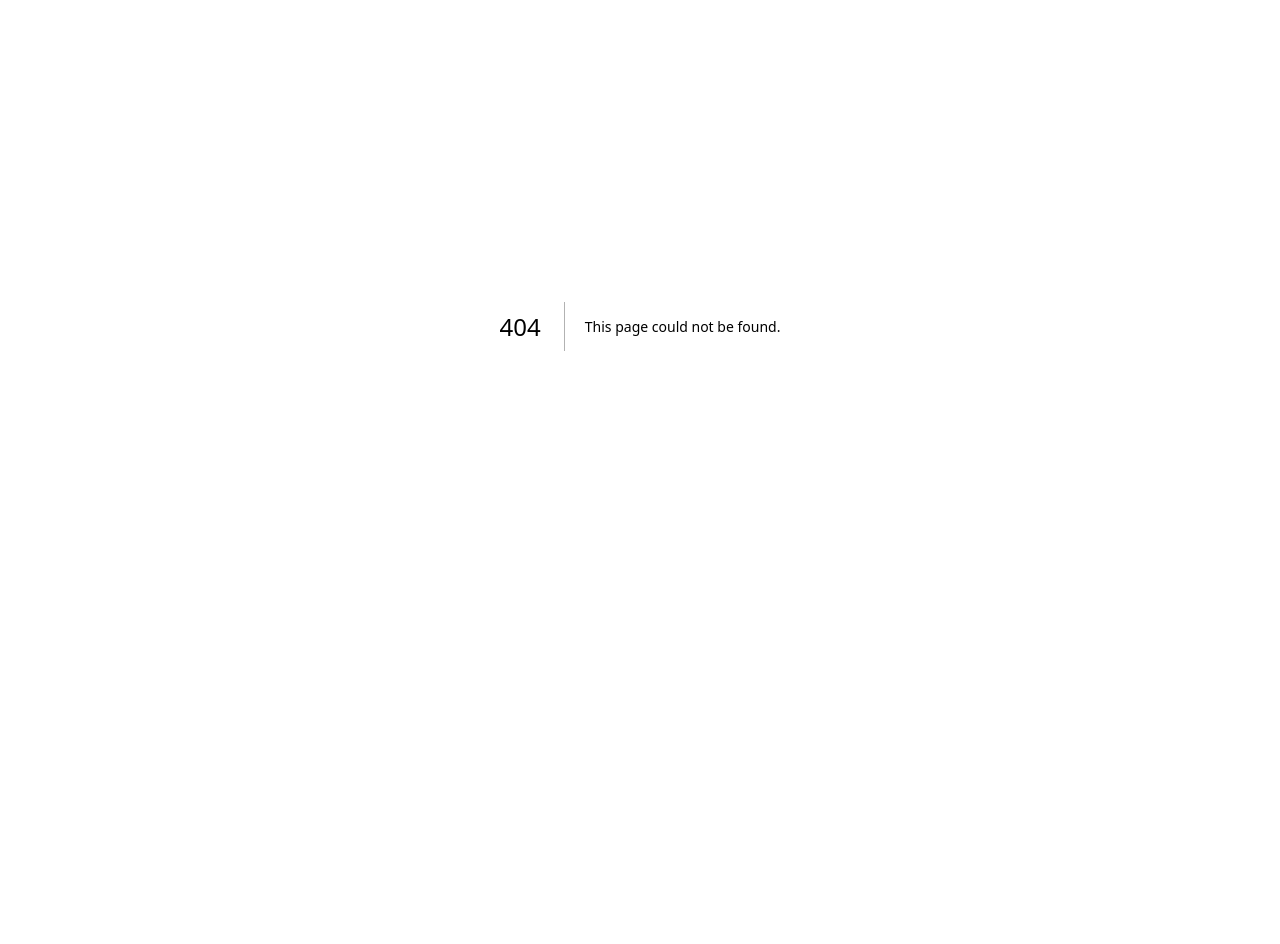
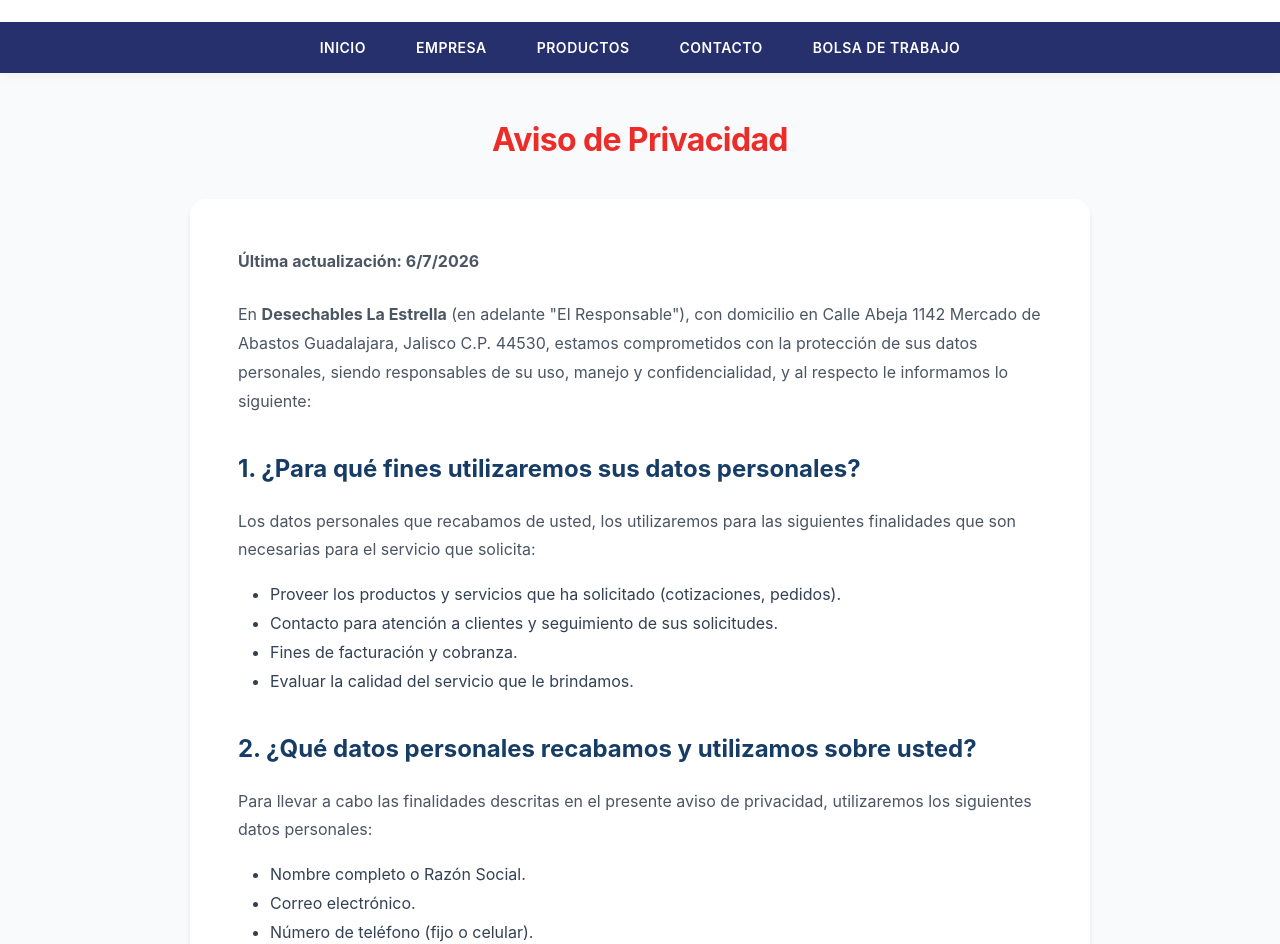
Before and after one commit to arturouc10/desechables-estrella, a Next.js app: page /privacidad in a window 1280 px wide. Before the commit this address had no page. Shown: the part 74-1018 px from the top of the page. Before the commit the page ends 800 px from the top, so only its background shows below. Built offline with nearby package versions, Linux system fonts and the light colour scheme.

Commit message:
Aviso de Privacidad

```diff
--- a/next.config.mjs
+++ b/next.config.mjs
@@ -8,6 +8,7 @@
       },
     ],
   },
+  poweredByHeader: false,
   async headers() {
     return [
       {
@@ -25,6 +26,18 @@
             key: 'Referrer-Policy',
             value: 'strict-origin-when-cross-origin',
           },
+          {
+            key: 'Strict-Transport-Security',
+            value: 'max-age=63072000; includeSubDomains; preload',
+          },
+          {
+            key: 'Content-Security-Policy',
+            value: "default-src 'self'; script-src 'self' 'unsafe-eval' 'unsafe-inline'; style-src 'self' 'unsafe-inline'; img-src 'self' data: https://res.cloudinary.com; font-src 'self' data:;",
+          },
+          {
+            key: 'Permissions-Policy',
+            value: "camera=(), microphone=(), geolocation=(), browsing-topics=()",
+          }
         ],
       },
     ];
--- /dev/null
+++ b/src/app/(tienda)/privacidad/page.tsx
@@ -0,0 +1,72 @@
+import PageLayout from '@/components/PageLayout';
+
+export const metadata = {
+  title: 'Aviso de Privacidad | Desechables la Estrella',
+  description: 'Aviso de privacidad de Desechables la Estrella, de acuerdo con la Ley Federal de Protección de Datos Personales en Posesión de los Particulares.',
+};
+
+export default function PrivacidadPage() {
+  return (
+    <PageLayout>
+      <div style={{ textAlign: 'center', marginBottom: '2rem' }}>
+        <h1 className="titulo" style={{ fontSize: '32px', marginBottom: '1rem' }}>Aviso de Privacidad</h1>
+      </div>
+
+      <div style={{ maxWidth: '900px', margin: '2rem auto', fontSize: '16px', color: '#334155', lineHeight: '1.8', background: '#fff', padding: '3rem', borderRadius: '1rem', boxShadow: '0 4px 6px -1px rgba(0,0,0,0.1)' }}>
+
+        <p style={{ marginBottom: '1.5rem', fontWeight: 'bold' }}>Última actualización: {new Date().toLocaleDateString('es-MX')}</p>
+
+        <p style={{ marginBottom: '1.5rem' }}>
+          En <strong>Desechables La Estrella</strong> (en adelante "El Responsable"), con domicilio en Calle Abeja 1142 Mercado de Abastos Guadalajara, Jalisco C.P. 44530, estamos comprometidos con la protección de sus datos personales, siendo responsables de su uso, manejo y confidencialidad, y al respecto le informamos lo siguiente:
+        </p>
+
+        <h2 style={{ fontSize: '1.5rem', color: '#173c66', marginTop: '2rem', marginBottom: '1rem', fontWeight: 'bold' }}>
+          1. ¿Para qué fines utilizaremos sus datos personales?
+        </h2>
+        <p style={{ marginBottom: '1rem' }}>
+          Los datos personales que recabamos de usted, los utilizaremos para las siguientes finalidades que son necesarias para el servicio que solicita:
+        </p>
+        <ul style={{ listStyleType: 'disc', paddingLeft: '2rem', marginBottom: '1.5rem' }}>
+          <li>Proveer los productos y servicios que ha solicitado (cotizaciones, pedidos).</li>
+          <li>Contacto para atención a clientes y seguimiento de sus solicitudes.</li>
+          <li>Fines de facturación y cobranza.</li>
+          <li>Evaluar la calidad del servicio que le brindamos.</li>
+        </ul>
+
+        <h2 style={{ fontSize: '1.5rem', color: '#173c66', marginTop: '2rem', marginBottom: '1rem', fontWeight: 'bold' }}>
+          2. ¿Qué datos personales recabamos y utilizamos sobre usted?
+        </h2>
+        <p style={{ marginBottom: '1rem' }}>
+          Para llevar a cabo las finalidades descritas en el presente aviso de privacidad, utilizaremos los siguientes datos personales:
+        </p>
+        <ul style={{ listStyleType: 'disc', paddingLeft: '2rem', marginBottom: '1.5rem' }}>
+          <li>Nombre completo o Razón Social.</li>
+          <li>Correo electrónico.</li>
+          <li>Número de teléfono (fijo o celular).</li>
+          <li>Cualquier otra información que usted decida compartir en nuestros formularios de contacto.</li>
+        </ul>
+
+        <h2 style={{ fontSize: '1.5rem', color: '#173c66', marginTop: '2rem', marginBottom: '1rem', fontWeight: 'bold' }}>
+          3. ¿Cómo puede Acceder, Rectificar o Cancelar sus datos personales, u Oponerse a su uso (Derechos ARCO)?
+        </h2>
+        <p style={{ marginBottom: '1.5rem' }}>
+          Usted tiene derecho a conocer qué datos personales tenemos de usted, para qué los utilizamos y las condiciones del uso que les damos (Acceso). Asimismo, es su derecho solicitar la corrección de su información personal en caso de que esté desactualizada, sea inexacta o incompleta (Rectificación); que la eliminemos de nuestros registros o bases de datos cuando considere que la misma no está siendo utilizada adecuadamente (Cancelación); así como oponerse al uso de sus datos personales para fines específicos (Oposición). Estos derechos se conocen como derechos ARCO.
+        </p>
+        <p style={{ marginBottom: '1.5rem' }}>
+          Para el ejercicio de cualquiera de los derechos ARCO, usted deberá presentar la solicitud respectiva a través del siguiente correo electrónico: <a href="mailto:desechables_laestrella@hotmail.com" style={{ color: '#eb2c29', textDecoration: 'underline' }}>desechables_laestrella@hotmail.com</a>.
+        </p>
+
+        <h2 style={{ fontSize: '1.5rem', color: '#173c66', marginTop: '2rem', marginBottom: '1rem', fontWeight: 'bold' }}>
+          4. ¿Cómo puede conocer los cambios en este aviso de privacidad?
+        </h2>
+        <p style={{ marginBottom: '1.5rem' }}>
+          El presente aviso de privacidad puede sufrir modificaciones, cambios o actualizaciones derivadas de nuevos requerimientos legales; de nuestras propias necesidades por los productos o servicios que ofrecemos; de nuestras prácticas de privacidad; de cambios en nuestro modelo de negocio, o por otras causas. Nos comprometemos a mantenerlo informado sobre los cambios que pueda sufrir el presente aviso de privacidad mediante la publicación en esta misma página.
+        </p>
+
+        <p style={{ marginTop: '3rem', fontStyle: 'italic', color: '#64748b' }}>
+          Si usted considera que su derecho a la protección de sus datos personales ha sido lesionado por alguna conducta u omisión de nuestra parte, o presume alguna violación a las disposiciones previstas en la Ley Federal de Protección de Datos Personales en Posesión de los Particulares, podrá interponer su inconformidad o denuncia ante el Instituto Nacional de Transparencia, Acceso a la Información y Protección de Datos Personales (INAI).
+        </p>
+      </div>
+    </PageLayout>
+  );
+}
--- a/src/app/api/contacto/route.ts
+++ b/src/app/api/contacto/route.ts
@@ -1,8 +1,15 @@
 import { NextResponse } from 'next/server';
 import { Resend } from 'resend';
 import { ContactSchema } from '@/lib/validations';
+import { rateLimit } from '@/lib/rate-limit';
 
 export async function POST(request: Request) {
+  const ip = request.headers.get('x-forwarded-for') || '127.0.0.1';
+  // Límite: 3 solicitudes cada 10 minutos (600000 ms)
+  if (!rateLimit(ip, 3, 600000)) {
+    return NextResponse.json({ error: 'Demasiadas solicitudes. Intenta más tarde.' }, { status: 429 });
+  }
+
   const resend = new Resend(process.env.RESEND_API_KEY);
   try {
     const body = await request.json();
--- a/src/components/Footer.tsx
+++ b/src/components/Footer.tsx
@@ -1,4 +1,4 @@
-import Image from 'next/image';
+import Link from 'next/link';
 
 export default function Footer() {
   return (
@@ -16,10 +16,11 @@
           <div className="footer-column">
             <h3>Enlaces Rápidos</h3>
             <ul className="footer-links">
-              <li><a href="/">Inicio</a></li>
-              <li><a href="/empresa">Nuestra Empresa</a></li>
-              <li><a href="/productos">Catálogo de Productos</a></li>
-              <li><a href="/contacto">Contacto</a></li>
+              <li><Link href="/">Inicio</Link></li>
+              <li><Link href="/empresa">Nuestra Empresa</Link></li>
+              <li><Link href="/productos">Catálogo de Productos</Link></li>
+              <li><Link href="/contacto">Contacto</Link></li>
+              <li><Link href="/privacidad">Aviso de Privacidad</Link></li>
             </ul>
           </div>
           <div className="footer-column">
--- /dev/null
+++ b/src/lib/rate-limit.ts
@@ -0,0 +1,28 @@
+const rateLimitMap = new Map();
+
+export function rateLimit(ip: string, limit: number, windowMs: number) {
+  const now = Date.now();
+  const windowStart = now - windowMs;
+
+  let requestData = rateLimitMap.get(ip) || { count: 0, startTime: now };
+
+  // Reset if the window has passed
+  if (requestData.startTime < windowStart) {
+    requestData = { count: 0, startTime: now };
+  }
+
+  requestData.count++;
+  rateLimitMap.set(ip, requestData);
+
+  // Clean up old entries occasionally to prevent memory leaks
+  if (rateLimitMap.size > 1000) {
+    const keys = Array.from(rateLimitMap.keys());
+    for (const key of keys) {
+      if (rateLimitMap.get(key).startTime < windowStart) {
+        rateLimitMap.delete(key);
+      }
+    }
+  }
+
+  return requestData.count <= limit;
+}
```
